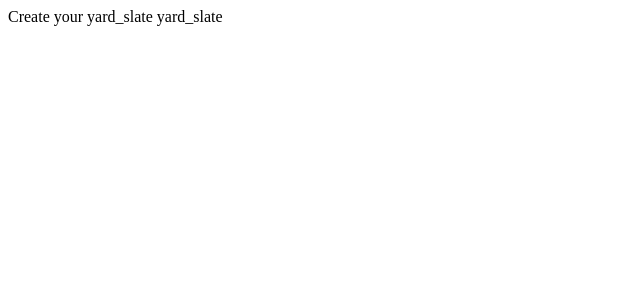
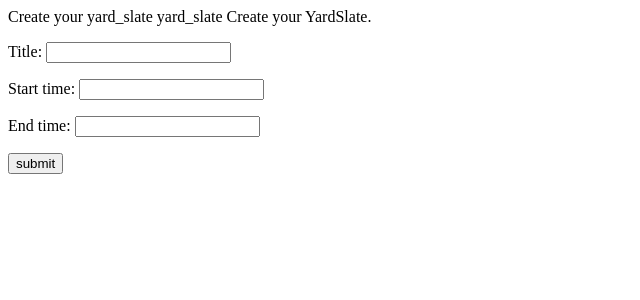
Before and after one commit to andrewkittredge/yard_slate, a Django app: page /create in a window 1280 px wide. Shown: the top 300 px of the page, without its empty margins (0-640 px from the left). Run offline with Django 3.2, Linux system fonts and the light colour scheme.

Commit message:
initial form is working

```diff
--- a/templates/create.html
+++ b/templates/create.html
@@ -1,2 +1,11 @@
 {% extends 'base.html' %}
 {% block title %}Create your yard_slate{% endblock %}
+
+{% block content %}
+Create your YardSlate.
+
+<form action="/create_slate" method="post">{% csrf_token %}
+{{ form.as_p }}
+<input type="submit" value="submit" />
+</form>
+{% endblock %}
--- a/yard_slate_app/views.py
+++ b/yard_slate_app/views.py
@@ -1,14 +1,33 @@
-from django.shortcuts import render_to_response
+from django.shortcuts import render_to_response, render
+from django.forms import ModelForm
 from collections import namedtuple
+from yard_slate_app.models import YardSlate
+from django.http import HttpResponse, HttpResponseRedirect
+
 
 def index(request):
     return render_to_response('index.html')
 
 def create(request):
-    return render_to_response('create.html')
+    if request.method == 'POST':
+        form = SlateForm(request.POST)
+        if form.is_valid():
+            form.save()
+            return HttpResponseRedirect('/view_slate/')
+    else:
+        form = SlateForm()
+    return render(request, 'create.html', {'form' : form})
+
+
+
+class SlateForm(ModelForm):
+    class Meta:
+        model = YardSlate
 
 def view_slate(request):
-    slate = Slate(123)
-    return render_to_response('view_slate.html', {'slate' : slate})
+
+    return render(request, 'view_slate.html')
+
+
 
 Slate = namedtuple('slate', ('id'))
```
Also changed, not shown: 2 other files.
